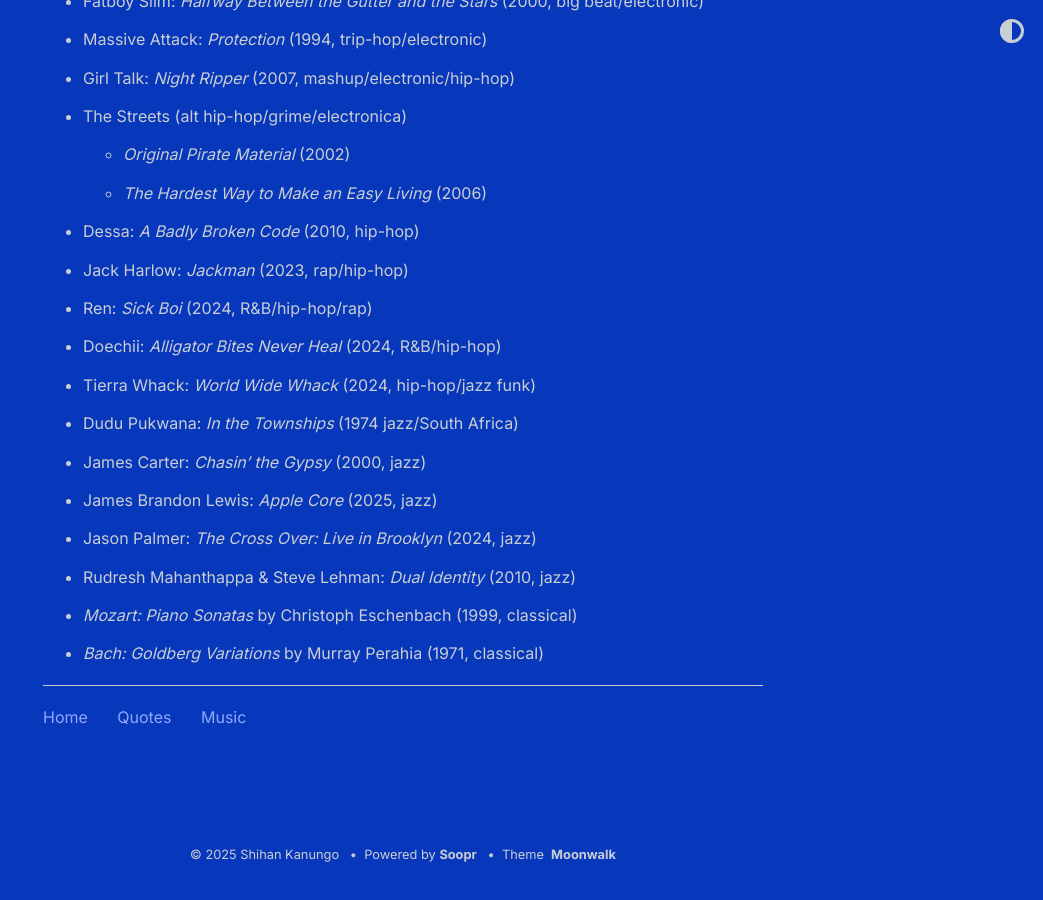
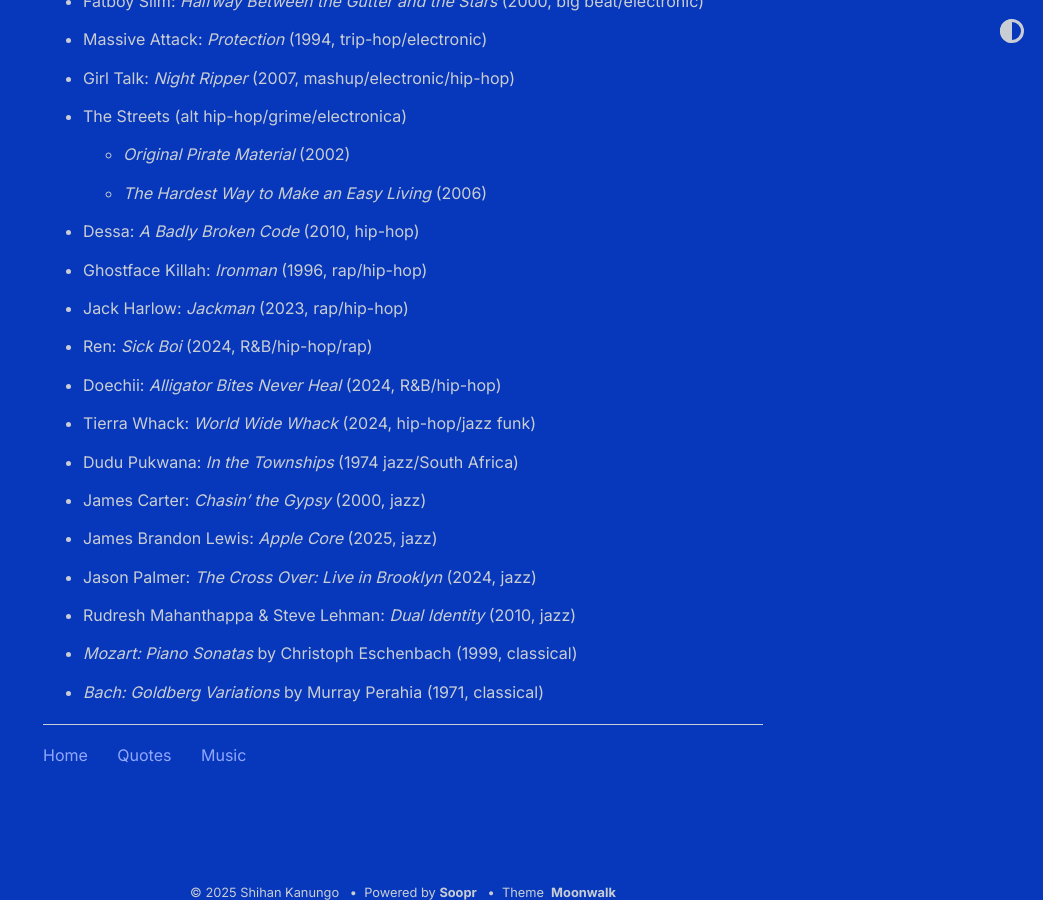
Before and after one commit to shihankanungo/shihankanungo.github.io, a Jekyll site: the page built from music.md, in a window 1280 px wide and 900 px high, scrolled down 2949 px. Shown: the whole window, without its empty margins (237-1280 px from the left). Built offline with Jekyll 4.4.1, drawn with Linux system fonts in a browser that asks for light colours.

Commit message:
Update music.md

```diff
--- a/music.md
+++ b/music.md
@@ -126,6 +126,7 @@
   - *Original Pirate Material* (2002)
   - *The Hardest Way to Make an Easy Living* (2006)
 - Dessa: *A Badly Broken Code* (2010, hip-hop)
+- Ghostface Killah: *Ironman* (1996, rap/hip-hop)
 - Jack Harlow: *Jackman* (2023, rap/hip-hop)
 - Ren: *Sick Boi* (2024, R&B/hip-hop/rap)
 - Doechii: *Alligator Bites Never Heal* (2024, R&B/hip-hop)
```
